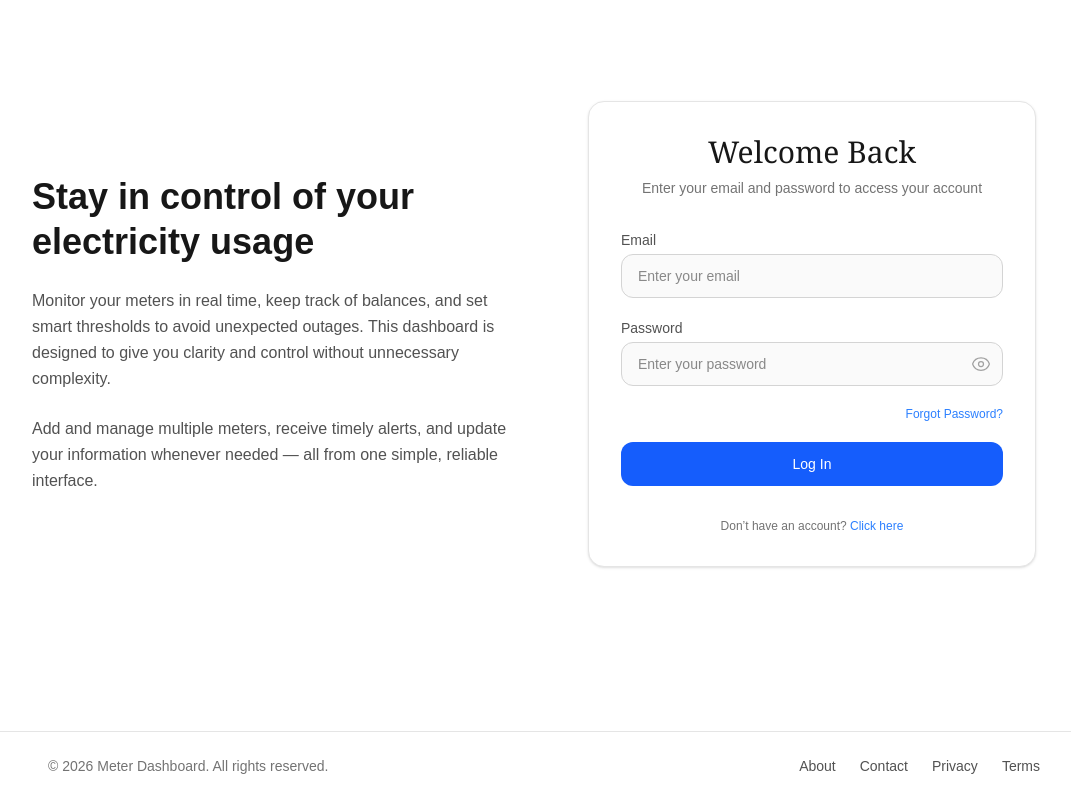
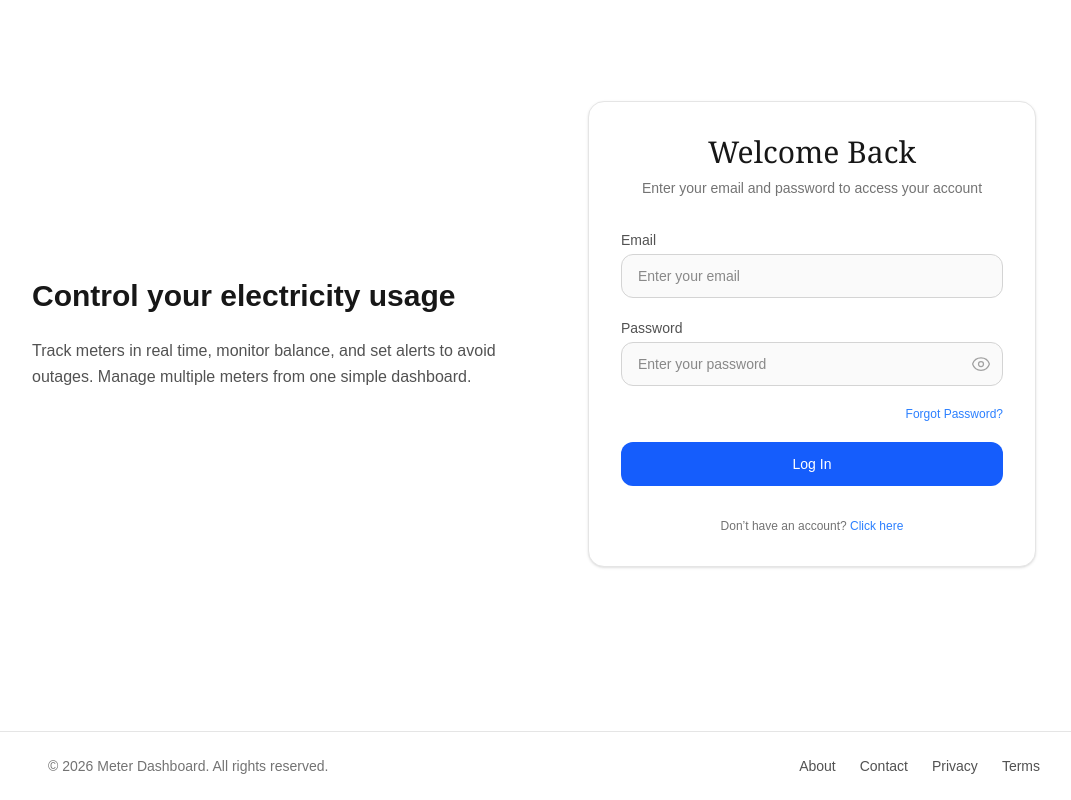
Before and after one commit to excel-ap-farid/Meter-Dashboard, a Next.js app: page /auth/login in a window 1280 px wide. Shown: the whole page, without its empty margins (96-1167 px from the left). Built offline with nearby package versions, Linux system fonts and the light colour scheme.

Commit message:
text update in login/register page

```diff
--- a/app/auth/login/page.tsx
+++ b/app/auth/login/page.tsx
@@ -11,20 +11,16 @@ function page() {
         <div className="w-full max-w-5xl grid grid-cols-1 md:grid-cols-2 gap-12 items-center">
           {/* Text section */}
           <div className="space-y-6">
-            <h1 className="text-4xl font-semibold leading-tight">
-              Stay in control of your electricity usage
+            <h1 className="text-3xl font-semibold leading-tight">
+              Control your electricity usage
             </h1>
 
             <p className="text-neutral-600 dark:text-neutral-400 text-base leading-relaxed">
-              Monitor your meters in real time, keep track of balances, and set smart
-              thresholds to avoid unexpected outages. This dashboard is designed to
-              give you clarity and control without unnecessary complexity.
+              Track meters in real time, monitor balance, and set alerts to avoid outages. Manage multiple meters from one simple dashboard.
             </p>
 
-            <p className="text-neutral-600 dark:text-neutral-400 text-base leading-relaxed">
-              Add and manage multiple meters, receive timely alerts, and update your
-              information whenever needed — all from one simple, reliable interface.
-            </p>
+
+
           </div>
 
           {/* Form */}
--- a/app/auth/register/page.tsx
+++ b/app/auth/register/page.tsx
@@ -10,19 +10,12 @@ function page() {
         <div className="w-full max-w-5xl grid grid-cols-1 md:grid-cols-2 gap-12 items-center">
           {/* Text section */}
           <div className="space-y-6">
-            <h1 className="text-4xl font-semibold leading-tight">
-              Stay in control of your electricity usage
+            <h1 className="text-3xl font-semibold leading-tight">
+              Control your electricity usage
             </h1>
 
             <p className="text-neutral-600 dark:text-neutral-400 text-base leading-relaxed">
-              Monitor your meters in real time, keep track of balances, and set smart
-              thresholds to avoid unexpected outages. This dashboard is designed to
-              give you clarity and control without unnecessary complexity.
-            </p>
-
-            <p className="text-neutral-600 dark:text-neutral-400 text-base leading-relaxed">
-              Add and manage multiple meters, receive timely alerts, and update your
-              information whenever needed — all from one simple, reliable interface.
+              Track meters in real time, monitor balance, and set alerts to avoid outages. Manage multiple meters from one simple dashboard.
             </p>
           </div>
 
```
